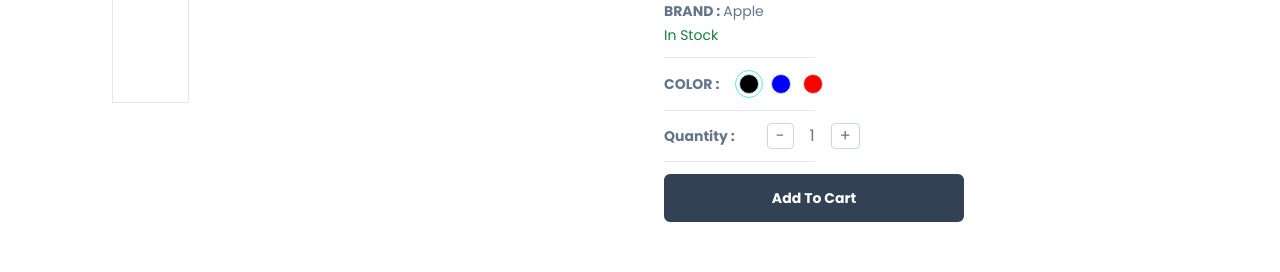
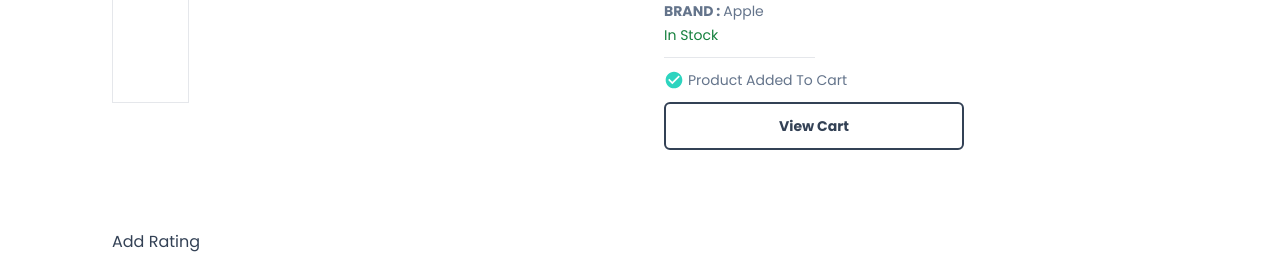
Before and after one commit to VinayHomkar/Full-Stack_E-Commerce, a Next.js app: page /product/1 in a window 1280 px wide. Both pictures are taken after a click on the button "Add To Cart". Shown: the part 494-766 px from the top of the page. Built offline with nearby package versions, Linux system fonts and the light colour scheme; grey boxes are pictures that could not be loaded; a web font is replaced by a local one.

Commit message:
Product-Details-6-Add_To_Cart/View_Cart

```diff
--- a/app/components/Avatar.tsx
+++ b/app/components/Avatar.tsx
@@ -17,7 +17,7 @@
       />
     );
   }
-  return <FaUserCircle size={24} />;
+  //return <FaUserCircle size={24} />;
 };
 
 export default Avatar;
--- a/app/components/Button.tsx
+++ b/app/components/Button.tsx
@@ -23,6 +23,7 @@
 }) => {
   return (
     <button
+      onClick={onClick}
       disabled={disabled}
       className={`disabled:opacity-70 disabled:cursor-not-allowed rounded-md hover:opacity-80 transition w-full border-slate-700 flex items-center justify-center gap-2 ${
         outline ? "bg-white" : "bg-slate-700"
--- a/app/layout.tsx
+++ b/app/layout.tsx
@@ -1,30 +1,33 @@
-import type { Metadata } from 'next'
-import { Poppins } from 'next/font/google'
-import './globals.css'
-import NavBar from './components/nav/NavBar';
-import Footer from './components/footer/Footer';
+import type { Metadata } from "next";
+import { Poppins } from "next/font/google";
+import "./globals.css";
+import NavBar from "./components/nav/NavBar";
+import Footer from "./components/footer/Footer";
+import CartProvider from "@/providers/CartProvider";
 
-const poppins = Poppins({ subsets: ['latin'], weight: ['400', '700'] });
+const poppins = Poppins({ subsets: ["latin"], weight: ["400", "700"] });
 
 export const metadata: Metadata = {
-  title: 'E-Shop',
-  description: 'E-Commerce_App',
-}
+  title: "E-Shop",
+  description: "E-Commerce_App",
+};
 
 export default function RootLayout({
   children,
 }: {
-  children: React.ReactNode
+  children: React.ReactNode;
 }) {
   return (
     <html lang="en">
       <body className={`${poppins.className} text-slate-700`}>
-        <div className="flex flex-col min-h-screen">
-          <NavBar />
-          <main className='flex-grow'>{children}</main>
-          <Footer />
+        <CartProvider>
+          <div className="flex flex-col min-h-screen">
+            <NavBar />
+            <main className="flex-grow">{children}</main>
+            <Footer />
           </div>
+        </CartProvider>
       </body>
     </html>
-  )
+  );
 }
--- a/app/product/[productId]/ProductDetails.tsx
+++ b/app/product/[productId]/ProductDetails.tsx
@@ -4,8 +4,11 @@
 import ProductImage from "@/app/components/products/ProductImage";
 import SetColor from "@/app/components/products/SetColor";
 import SetQuantity from "@/app/components/products/SetQuantity";
+import { useCart } from "@/hooks/useCart";
 import { Rating } from "@mui/material";
-import { useCallback, useState } from "react";
+import { useRouter } from "next/navigation";
+import { useCallback, useEffect, useState } from "react";
+import { MdCheckCircle } from "react-icons/md";
 
 interface ProductDetailsProps {
   product: any;
@@ -34,6 +37,9 @@
 };
 //Rating
 const ProductDetails: React.FC<ProductDetailsProps> = ({ product }) => {
+  const { handleAddProductToCart, cartProducts } = useCart();
+  //const { cartTotalQty } = useCart();
+  const [isProductInCart, setIsProductInCart] = useState(false);
   const [cartProduct, setCartProduct] = useState<CartProductType>({
     id: product.id,
     name: product.name,
@@ -44,7 +50,24 @@
     quantity: 1,
     price: product.price,
   });
-  console.log(cartProduct);
+
+  const router = useRouter();
+
+  console.log(cartProducts);
+
+  useEffect(() => {
+    setIsProductInCart(false);
+
+    if (cartProducts) {
+      const existingIndex = cartProducts.findIndex(
+        (item) => item.id === product.id
+      );
+      if (existingIndex > -1) {
+        setIsProductInCart(true);
+      }
+    }
+  }, [cartProducts]);
+
   const ProductRating =
     product.reviews.reduce((acc: number, item: any) => item.rating + acc, 0) /
     product.reviews.length;
@@ -105,6 +128,24 @@
           {product.inStock ? "In Stock" : "Out Of Stock"}
         </div>
         <Horizontal />
+        {isProductInCart ? (
+          <>
+            <p className="mb-2 text-slate-500 flex items-center gap-1">
+              <MdCheckCircle className="text-teal-400" size={20} />
+              <span>Product Added To Cart</span>
+            </p>
+            <div className="max-w-[300px]">
+              <Button
+                label="View Cart"
+                outline
+                onClick={() => {
+                  router.push("/cart");
+                }}
+              ></Button>
+            </div>
+          </>
+        ) : (
+          <>
             <SetColor
               cartProduct={cartProduct}
               images={product.images}
@@ -118,8 +159,13 @@
             />
             <Horizontal />
             <div className="max-w-[300px]">
-          <Button label="Add To Cart" onClick={() => {}} />
+              <Button
+                label="Add To Cart"
+                onClick={() => handleAddProductToCart(cartProduct)}
+              />
             </div>
+          </>
+        )}
       </div>
     </div>
   );
--- /dev/null
+++ b/hooks/useCart.tsx
@@ -0,0 +1,52 @@
+import { CartProductType } from "@/app/product/[productId]/ProductDetails";
+import { createContext, useCallback, useContext, useState } from "react";
+
+type CartContextType = {
+  cartTotalQty: number;
+  cartProducts: CartProductType[] | null;
+  handleAddProductToCart: (product: CartProductType) => void;
+};
+
+export const CartContext = createContext<CartContextType | null>(null);
+
+interface Props {
+  [propName: string]: any;
+}
+
+export const CartContextProvider = (props: Props) => {
+  const [cartTotalQty, setCartTotalQty] = useState(10);
+  const [cartProducts, setCartProducts] = useState<CartProductType[] | null>(
+    null
+  );
+  const handleAddProductToCart = useCallback((product: CartProductType) => {
+    setCartProducts((prev) => {
+      let updatedCart;
+
+      if (prev) {
+        updatedCart = [...prev, product];
+      } else {
+        updatedCart = [product];
+      }
+
+      return updatedCart;
+    });
+  }, []);
+
+  const value = {
+    cartTotalQty,
+    cartProducts,
+    handleAddProductToCart,
+  };
+
+  return <CartContext.Provider value={value} {...props} />;
+};
+
+export const useCart = () => {
+  const context = useContext(CartContext);
+
+  if (context === null) {
+    throw new Error("useCart Must Be Used Within a CartContext Provider");
+  }
+
+  return context;
+};
--- /dev/null
+++ b/providers/CartProvider.tsx
@@ -0,0 +1,13 @@
+"use client";
+
+import { CartContextProvider } from "@/hooks/useCart";
+
+interface CartProviderProps {
+  children: React.ReactNode;
+}
+
+const CartProvider: React.FC<CartProviderProps> = ({ children }) => {
+  return <CartContextProvider>{children}</CartContextProvider>;
+};
+
+export default CartProvider;
```
Lines whose indentation alone changed are shown as unchanged.
